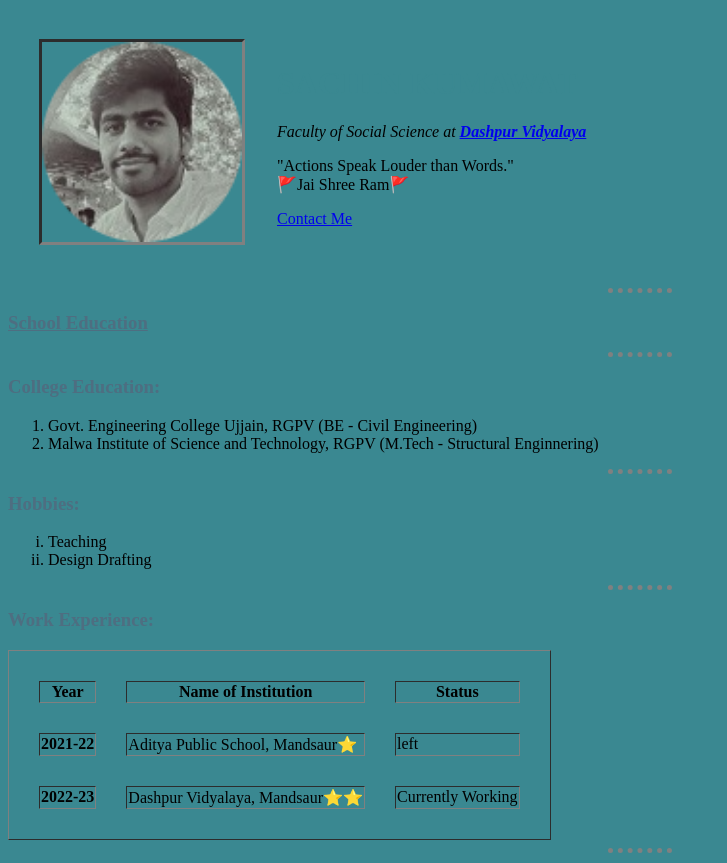
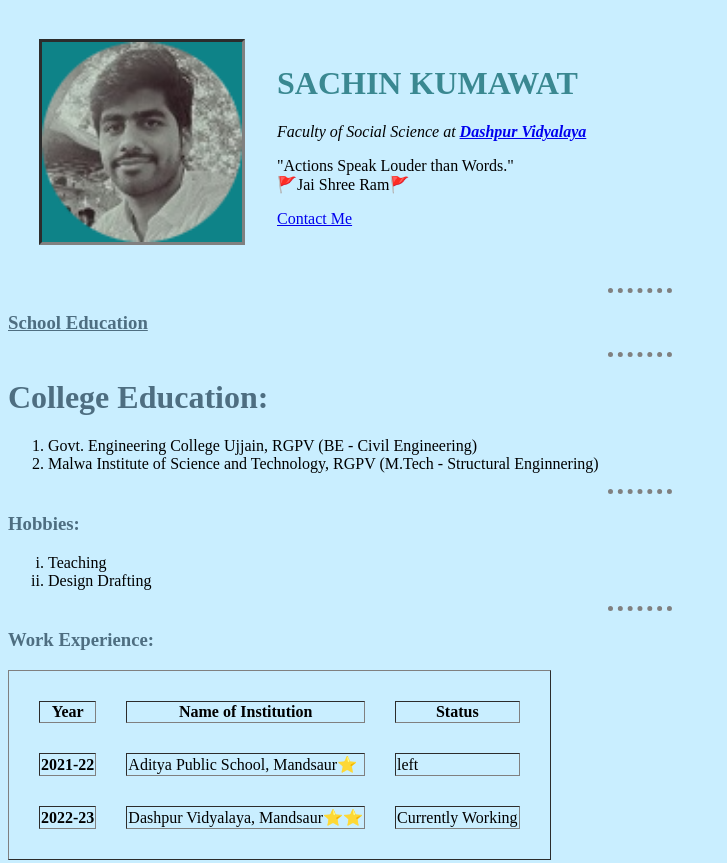
Before and after one commit to Sachin-Kumawat/Portfolio, a plain HTML site: page index.html in a window 1280 px wide. Shown: the top 863 px of the page, without its empty margins (0-727 px from the left). Drawn offline with Linux system fonts and the light colour scheme.

Commit message:
new changes

```diff
--- a/css/style.css
+++ b/css/style.css
@@ -1,6 +1,8 @@
 body{
-    background-color:#3A8891;
+    background-color:#C9EEFF;
 }
+
+/*********** TAG SELECTORS *************/
 
 hr{
     background-color:none;
@@ -9,7 +11,6 @@ hr{
     border-style:dotted none none;
     border-width:5px;
     border-color:grey;
-
 }
 
 img{
@@ -21,3 +22,14 @@ img{
 h1{
     color: #3A8891;
 }
+
+/*********** pseudo CLASS SELECTORS *************/
+img:hover {
+background-color: gold;
+}
+
+/*********** ID SELECTORS *************/
+
+#dp{
+    background-color: #0E8388;
+}
--- a/index.html
+++ b/index.html
@@ -8,7 +8,7 @@
 <body>
     <table cellspacing="30">
         <tr>
-           <td><img src="Images/Sachin-modified.png" alt="Profile Picture"> </td>
+           <td><img id="dp" src="Images/Sachin-modified.png" alt="Profile Picture"> </td>
            <td><h1>SACHIN KUMAWAT</h1>
             <p><em>Faculty of Social Science at <strong><a href="http://www.dashpurvidyalaya.org/">Dashpur Vidyalaya</a></strong></em></p>
             <p>"Actions Speak Louder than Words."<br>🚩Jai Shree Ram🚩<br></p>
@@ -20,7 +20,7 @@
     <hr size="3">
     <h3 ><a href="school-education.html" style="color:#4E6E81;">School Education</a></h3>
     <hr size="3">
-    <h3 style="color:#4E6E81;">College Education:</h3>
+    <h1 style="color:#4E6E81;">College Education:</h1>
     <ol>
         <li>Govt. Engineering College Ujjain, RGPV (BE - Civil Engineering)</li>
         <li>Malwa Institute of Science and Technology, RGPV (M.Tech - Structural Enginnering) </li>
```
